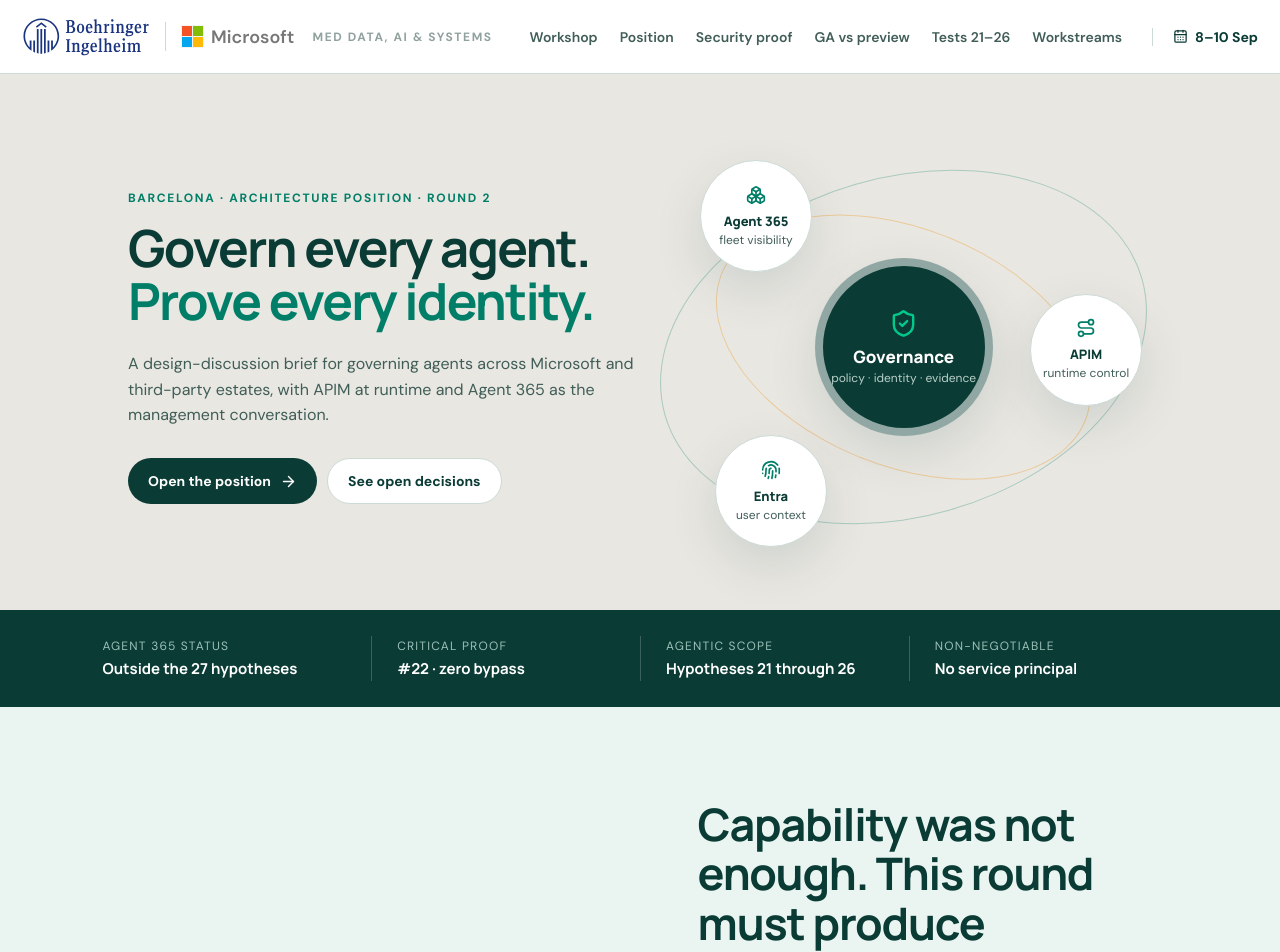
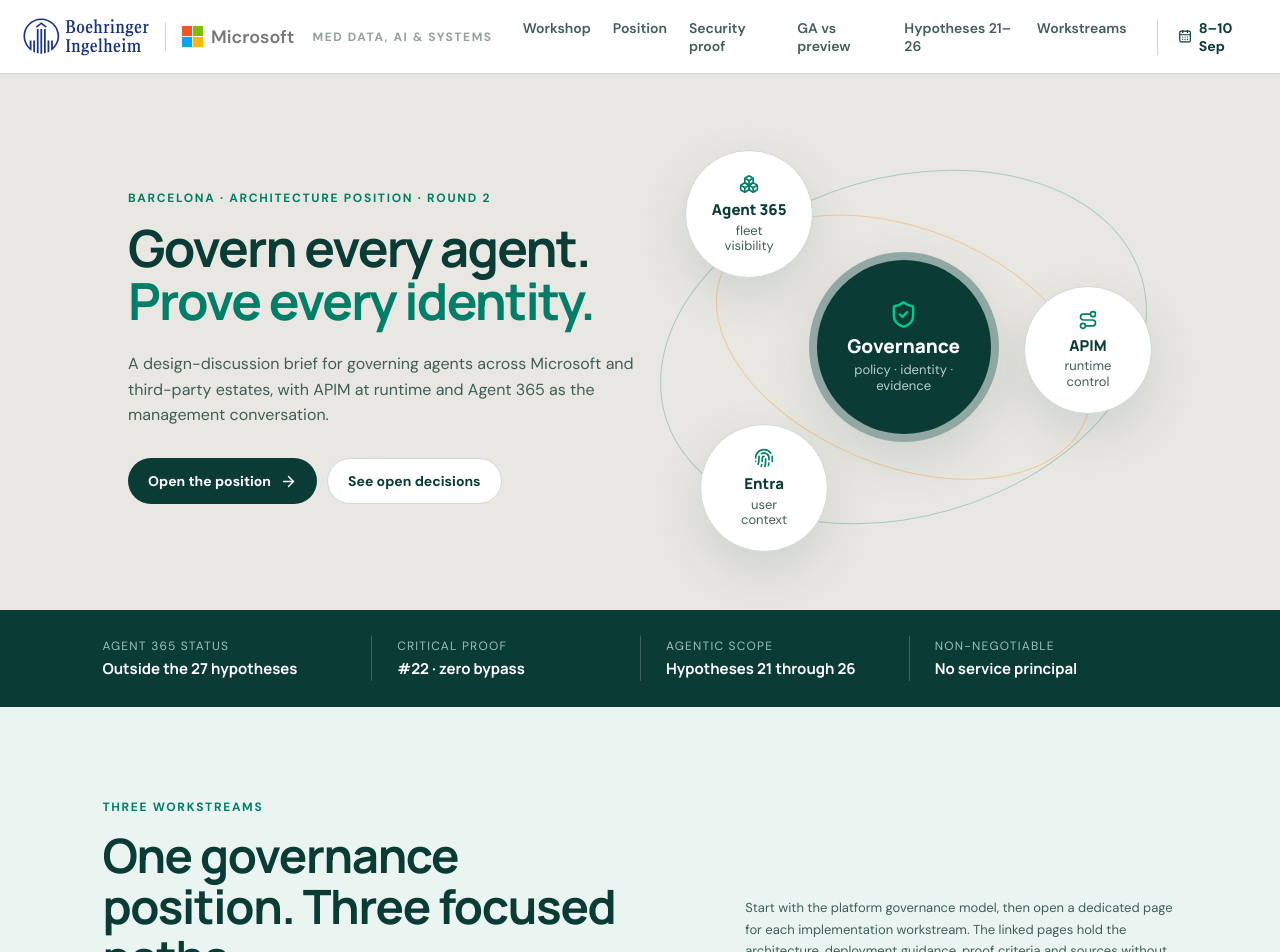
Before and after one commit to ishasalania/BI-ai-microsoft, a React (Vite) app: page / in a window 1280 px wide. Shown: the top 952 px of the page. Built offline with nearby package versions, Linux system fonts and the light colour scheme.

Commit message:
Refine homepage agenda and hypothesis labels

```diff
--- a/src/App.tsx
+++ b/src/App.tsx
@@ -184,7 +184,7 @@
         </a>
         <nav aria-label="Page sections">
           <a href="#workshop">Workshop</a><a href="#position">Position</a><a href="#security">Security proof</a>
-          <a href="#readiness">GA vs preview</a><a href="#tests">Tests 21–26</a><a href="#workstreams">Workstreams</a>
+          <a href="#readiness">GA vs preview</a><a href="#tests">Hypotheses 21–26</a><a href="#workstreams">Workstreams</a>
         </nav>
         <span className="date-pill"><CalendarDays size={15} /> 8–10 Sep</span>
       </header>
@@ -203,9 +203,9 @@
           <div className="hero-visual" aria-label="Governance layers diagram">
             <div className="orbit orbit-one" /><div className="orbit orbit-two" />
             <div className="control-node center-node"><ShieldCheck size={29} /><strong>Governance</strong><span>policy · identity · evidence</span></div>
-            <div className="control-node node-a"><Boxes size={20} /><strong>Agent 365</strong><span>fleet visibility</span></div>
-            <div className="control-node node-b"><Route size={20} /><strong>APIM</strong><span>runtime control</span></div>
-            <div className="control-node node-c"><Fingerprint size={20} /><strong>Entra</strong><span>user context</span></div>
+            <div className="control-node node-a"><Boxes size={20} /><strong>Agent 365</strong><span>fleet<br />visibility</span></div>
+            <div className="control-node node-b"><Route size={20} /><strong>APIM</strong><span>runtime<br />control</span></div>
+            <div className="control-node node-c"><Fingerprint size={20} /><strong>Entra</strong><span>user<br />context</span></div>
           </div>
         </section>
 
@@ -214,6 +214,21 @@
           <div><span>Critical proof</span><strong>#22 · zero bypass</strong></div>
           <div><span>Agentic scope</span><strong>Hypotheses 21 through 26</strong></div>
           <div><span>Non-negotiable</span><strong>No service principal</strong></div>
+        </section>
+
+        <section className="section agenda-overview" id="workstreams">
+          <div className="agenda-overview-heading">
+            <div><p className="eyebrow">Three workstreams</p><h2>One governance position. Three focused paths.</h2></div>
+            <p>Start with the platform governance model, then open a dedicated page for each implementation workstream. The linked pages hold the architecture, deployment guidance, proof criteria and sources without crowding this briefing.</p>
+          </div>
+          <div className="agenda-overview-grid">
+            {workstreams.map((item) => <a href={item.href} key={item.label}>
+              <span className="agenda-day-label"><CalendarDays size={16} />{item.label}</span>
+              <h3>{item.title}</h3><p>{item.detail}</p>
+              <ol>{item.topics.map((topic, index) => <li key={topic}><span>{String(index + 1).padStart(2, '0')}</span>{topic}</li>)}</ol>
+              <strong>{item.action} <ArrowRight size={16} /></strong>
+            </a>)}
+          </div>
         </section>
 
         <section className="section round-context" id="context">
@@ -337,7 +352,7 @@
 
         <section className="section tests" id="tests">
           <div className="section-heading row-heading">
-            <div><p className="eyebrow">Round 2 scored surface</p><h2>Six hypotheses. Identity is the common control.</h2></div>
+            <div><p className="eyebrow">Hypotheses 21–26</p><h2>Six hypotheses. Identity is the common control.</h2></div>
             <button className="text-button" type="button" onClick={() => setExpanded(!expanded)} aria-expanded={expanded}>{expanded ? 'Condense view' : 'Show test detail'} <ChevronDown className={expanded ? 'rotate' : ''} size={17} /></button>
           </div>
           <div className="test-legend"><span>Hypothesis</span><span>Threshold, evidence and Microsoft response</span><span>Status</span></div>
@@ -351,21 +366,6 @@
             <article className="claim-confirmed"><span>Confirmed</span><h3>Governance gaps are real</h3><p>Collibra–Purview is “not achievable natively” for #5 and #6. All agentic hypotheses score security, permissions and governance, not answer quality.</p></article>
             <article className="claim-corrected"><span>Corrected</span><h3>Shortcuts do not carry identity</h3><p>For whole-path enforcement, Microsoft’s recorded answer is Snowflake Direct Query with SSO. That conflicts with the zero-copy shortcut architecture.</p></article>
             <article className="claim-unverified"><span>Evidence standard</span><h3>Document the exact path</h3><p>Record the user, surface, connector, token path, source-side authorization decision and result for every claimed pass or failure.</p></article>
-          </div>
-        </section>
-
-        <section className="section agenda-overview" id="workstreams">
-          <div className="agenda-overview-heading">
-            <div><p className="eyebrow">Three workstreams</p><h2>One governance position. Three focused paths.</h2></div>
-            <p>Start with the platform governance model, then open a dedicated page for each implementation workstream. The linked pages hold the architecture, deployment guidance, proof criteria and sources without crowding this briefing.</p>
-          </div>
-          <div className="agenda-overview-grid">
-            {workstreams.map((item) => <a href={item.href} key={item.label}>
-              <span className="agenda-day-label"><CalendarDays size={16} />{item.label}</span>
-              <h3>{item.title}</h3><p>{item.detail}</p>
-              <ol>{item.topics.map((topic, index) => <li key={topic}><span>{String(index + 1).padStart(2, '0')}</span>{topic}</li>)}</ol>
-              <strong>{item.action} <ArrowRight size={16} /></strong>
-            </a>)}
           </div>
         </section>
 
```
Also changed, not shown: src/App.css.
